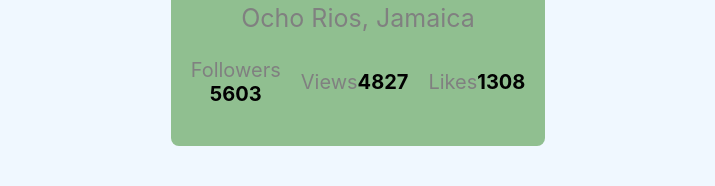
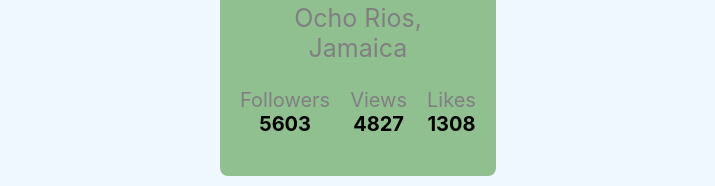
Before and after one commit to Aleksandra8485/goit-react-hw-01-components, a React (Create React App) app: page / in a window 1280 px wide. Shown: the part 275-461 px from the top of the page, without its empty margins (282-997 px from the left). Built offline with nearby package versions, Linux system fonts and the light colour scheme.

Commit message:
change in profile-added class to li

```diff
--- a/src/components/Profile/Profile.jsx
+++ b/src/components/Profile/Profile.jsx
@@ -17,11 +17,11 @@ const Profile = ({ username, tag, location, avatar, stats }) => {
           <span className={styles.label}>Followers</span>
           <span className={styles.quantity}>{stats.followers}</span>
         </li>
-        <li>
+        <li className={styles.statsInfo}>
           <span className={styles.label}>Views</span>
           <span className={styles.quantity}>{stats.views}</span>
         </li>
-        <li>
+        <li className={styles.statsInfo}>
           <span className={styles.label}>Likes</span>
           <span className={styles.quantity}>{stats.likes}</span>
         </li>
```
